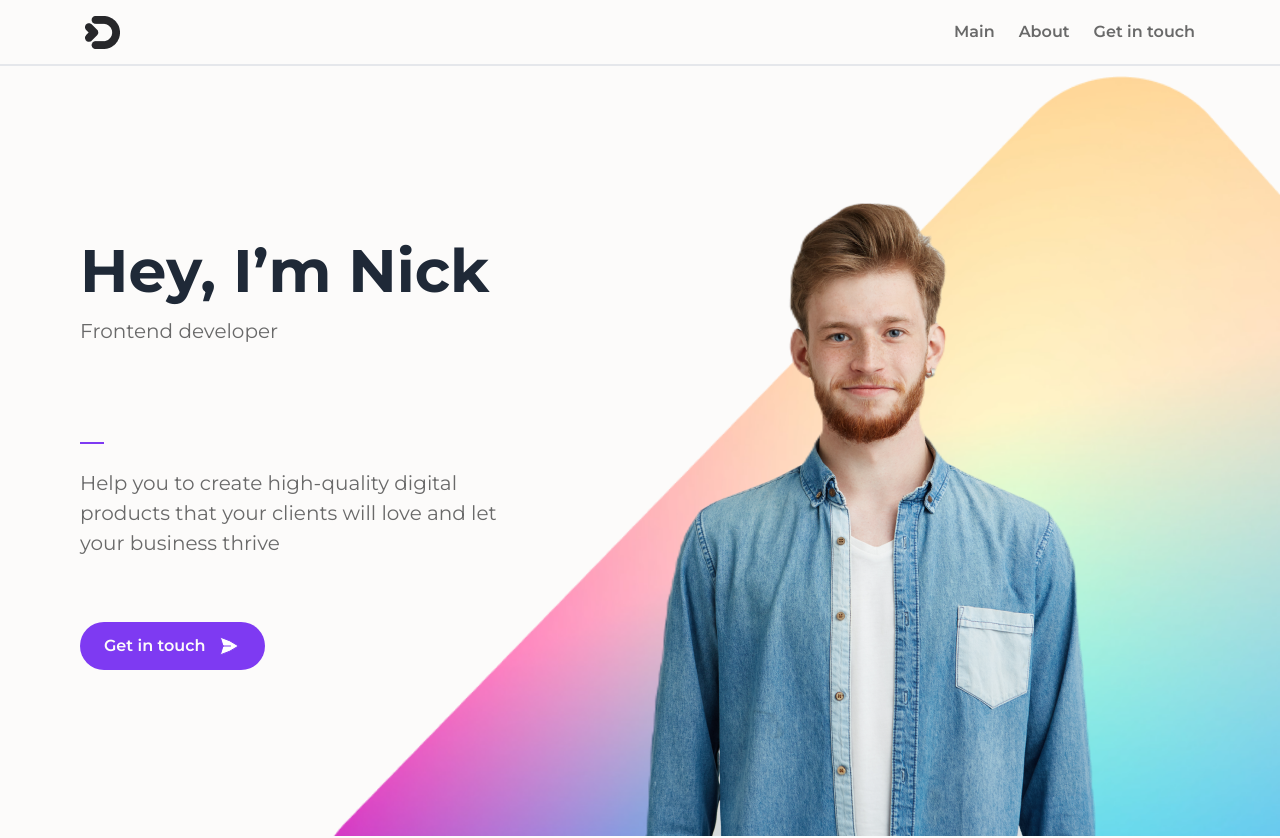
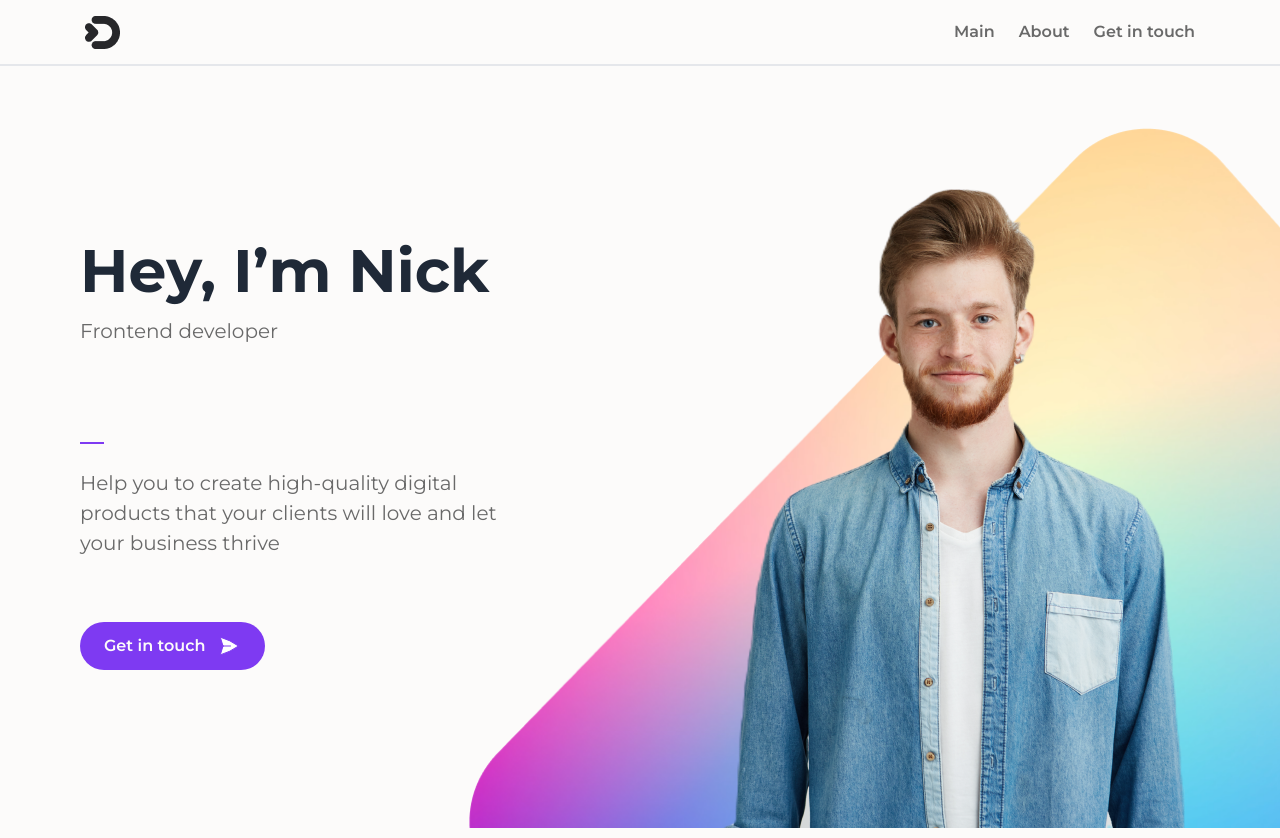
Before and after one commit to pospyra/project-1, a Next.js app: page / in a window 1280 px wide. Shown: the top 838 px of the page. Built offline with nearby package versions, Linux system fonts and the light colour scheme.

Commit message:
fixed background photo in main block

```diff
--- a/src/ui/organisms/MainBlock/MainBlock.module.css
+++ b/src/ui/organisms/MainBlock/MainBlock.module.css
@@ -1,12 +1,13 @@
 .background {
   @apply absolute inset-0 bg-cover px-0;
-  top: 10px;
-  left: 311px;
+  top: 62px;
+  left: -31px;
+  max-height: 700px;
 }
 
 .avatar {
   @apply absolute inset-0 px-0;
-  top: 83px;
-  left: 0;
+  top: 17px;
+  left: -69px;
   background-image: url('../../../assets/images/photo.png');
 }
--- a/src/ui/organisms/MainBlock/MainBlock.tsx
+++ b/src/ui/organisms/MainBlock/MainBlock.tsx
@@ -4,16 +4,16 @@ import styles from './MainBlock.module.css';
 
 export const MainBlock = () => {
   return (
-    <div className="relative px-20">
-      <div className="pt-40" style={{ height: '770px' }}>
-        <div className="max-w-md">
+    <div className="relative flex pl-20">
+      <div className="pt-40">
+        <div className=" ">
           <div className="mb-24 gap-1">
-            <h1>Hey, I’m Nick</h1>
+            <h1 className='w-[420px]'>Hey, I’m Nick</h1>
             <p className="body-text text-greydark">Frontend developer</p>
           </div>
           <div className="grid gap-6 mb-16">
             <div className="h-0.5 bg-lavender w-6"></div>
-            <p className="body-text text-greydark">
+            <p className="body-text text-greydark max-w-[445px]">
               Help you to create high-quality digital products that your clients will love and let your business thrive
             </p>
           </div>
@@ -26,10 +26,13 @@ export const MainBlock = () => {
         </div>
       </div>
 
-      <div className={`${styles.background} bg-gradient`}>
-        <div className={`${styles.avatar}`}>
+      <div className='relative w-[1070px] h-[864px]'>
+        <div className={`${styles.background} bg-gradient `}>
+          <div className={`${styles.avatar}`}>
+          </div>
         </div>
       </div>
+
 
     </div>
   );
```
